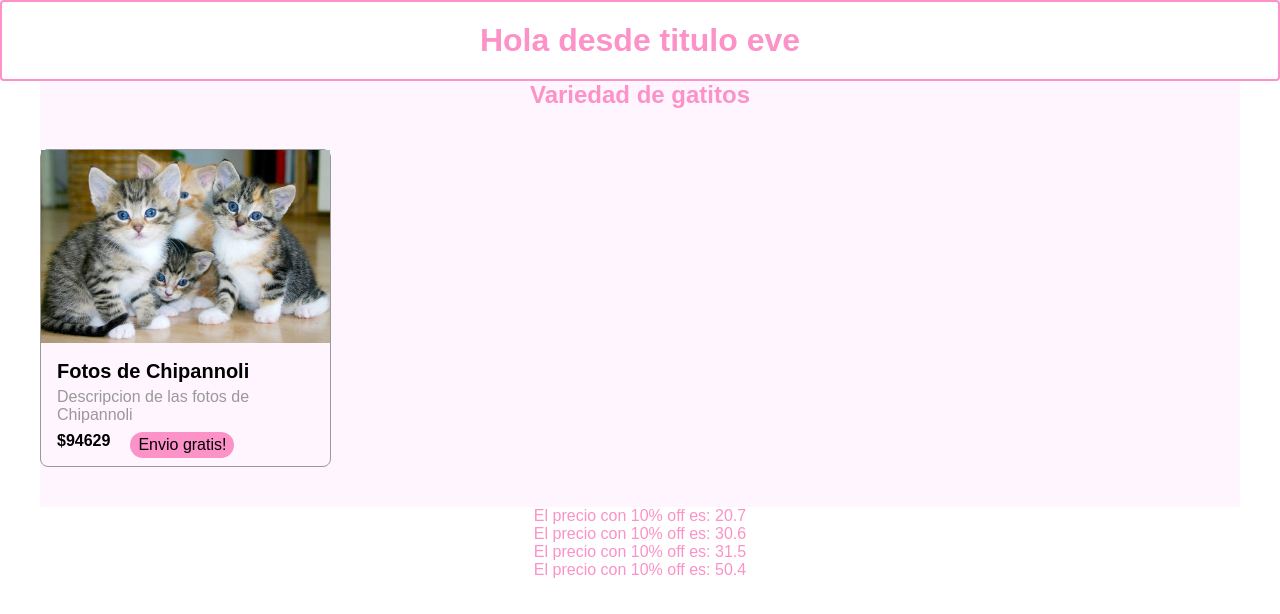
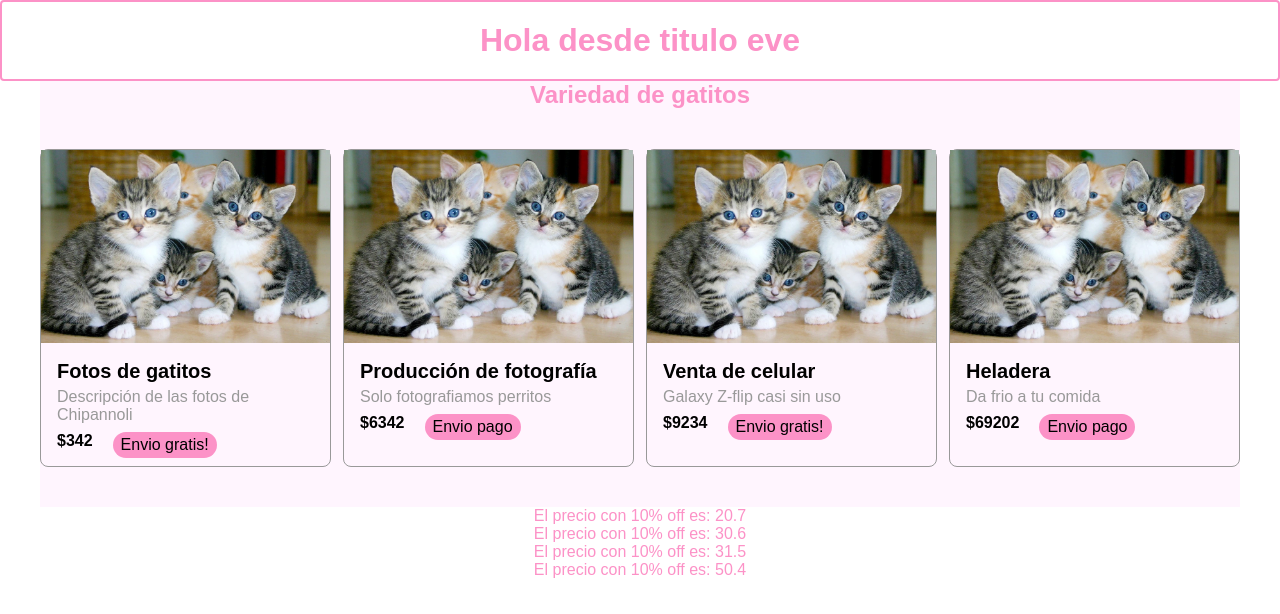
Before and after one commit to evelyndisa/utn-react, a React (Create React App) app: page / in a window 1280 px wide. Shown: the top 614 px of the page. Built offline with nearby package versions, Linux system fonts and the light colour scheme.

Commit message:
datos a json y key prop

```diff
--- a/src/App.js
+++ b/src/App.js
@@ -13,9 +13,10 @@ function App() {
 
         {numeros.map(numero => {
         const precio = numero * 0.9;
+        const id = Math.random()
 
         return (
-          <p>El precio con 10% off es: {precio}</p>
+          <p key={id}>El precio con 10% off es: {precio}</p>
         )
       })}
     </div>
--- a/src/components/CardWrapper.js
+++ b/src/components/CardWrapper.js
@@ -1,21 +1,15 @@
 import Card from './Card'
+import data from '../data_tarjetas.json'
 import '../css/cardWrapper.css'
 
-export default function CardWrapper () {
-    const product = {
-        imagen: "imagenes/gatitos.webp",
-        titulo: 'Fotos de Chipannoli',
-        descripcion: 'Descripcion de las fotos de Chipannoli',
-        precio: 94629,
-        envio: true
-    }
+export default function CardWrapper() {
     return (
         <div className='wrapper'>
             <h2>Variedad de gatitos</h2>
             <div className='grilla'>
-
-            {/*producto es el nombre del dato que vamos a enviar: objeto producto */}
-                <Card producto = {product}/>
+                {data.map(elemento => (
+                    <Card key={elemento.id} producto={elemento} />
+                ))}
             </div>
         </div>
     )
--- /dev/null
+++ b/src/data_tarjetas.json
@@ -0,0 +1,36 @@
+[
+    {
+        "id": 1,
+        "imagen": "imagenes/gatitos.webp",
+        "titulo": "Fotos de gatitos",
+        "descripcion": "Descripción de las fotos de Chipannoli",
+        "precio": 342,
+        "envio": true
+    },
+    {
+        "id": 2,
+        "imagen": "imagenes/gatitos.webp",
+        "titulo": "Producción de fotografía",
+        "descripcion": "Solo fotografiamos perritos",
+        "precio": 6342,
+        "envio": false
+    },
+    {
+
+        "id": 3,
+        "imagen": "imagenes/gatitos.webp",
+        "titulo": "Venta de celular",
+        "descripcion": "Galaxy Z-flip casi sin uso",
+        "precio": 9234,
+        "envio": true
+    },
+    {
+
+        "id": 4,
+        "imagen": "imagenes/gatitos.webp",
+        "titulo": "Heladera",
+        "descripcion": "Da frio a tu comida",
+        "precio": 69202,
+        "envio": false
+    }
+]
```
